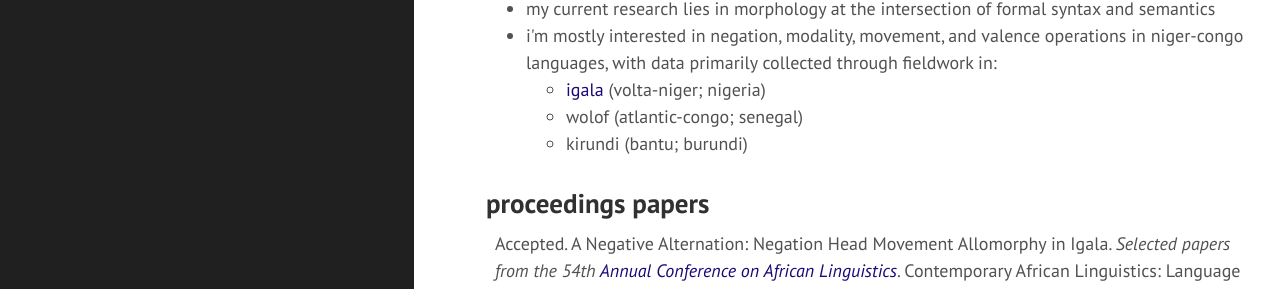
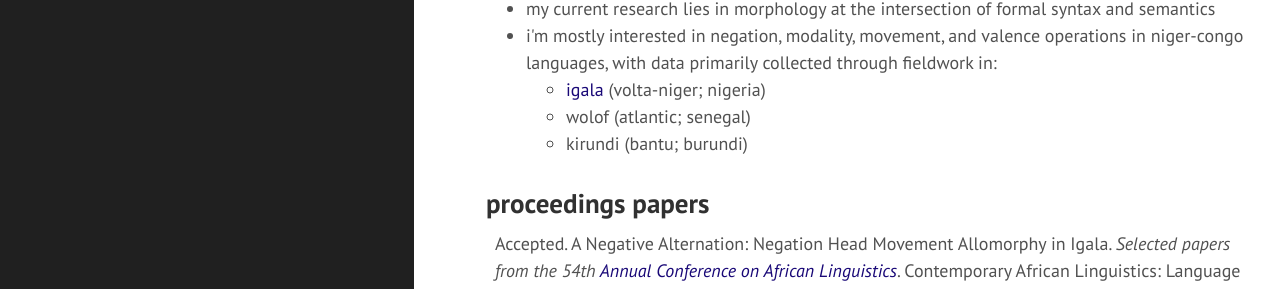
Before and after one commit to bchaper0n/bchaper0n.github.io, a Jekyll site: the page built from index.html, in a window 1280 px wide and 1075 px high. Shown: the part 158-447 px from the top of the window. Built offline with Jekyll 4.4.1, drawn with Linux system fonts in a browser that asks for light colours; comment, search, counter and statistics services are not loaded.

Commit message:
wording again

```diff
--- a/index.html
+++ b/index.html
@@ -9,7 +9,7 @@ title: home
     <li>i'm mostly interested in negation, modality, movement, and valence operations in niger-congo languages, with data primarily collected through fieldwork in:</li>
     <ul>
         <li><a href="https://mull-lab.org/igala/">igala</a> (volta-niger; nigeria)</li>
-        <li>wolof (atlantic-congo; senegal)</li>
+        <li>wolof (atlantic; senegal)</li>
         <li>kirundi (bantu; burundi)</li>
     </ul>
 </ul>
```
Also changed, not shown: 2 other files.
